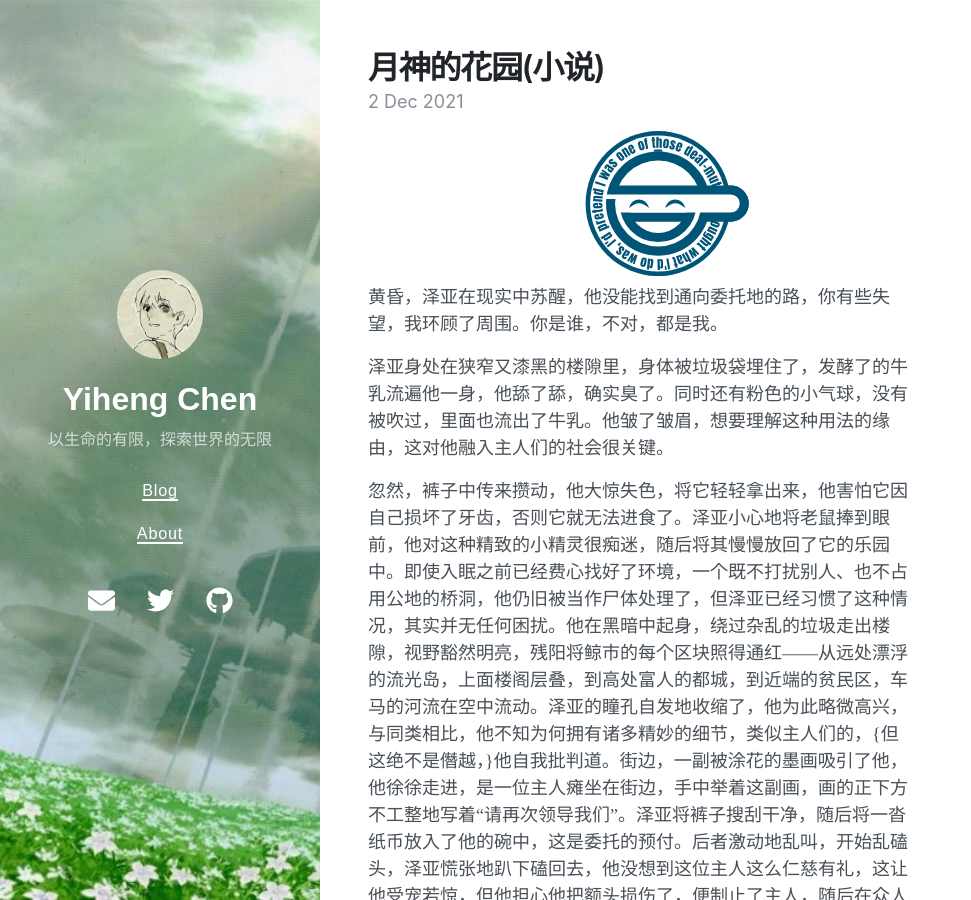
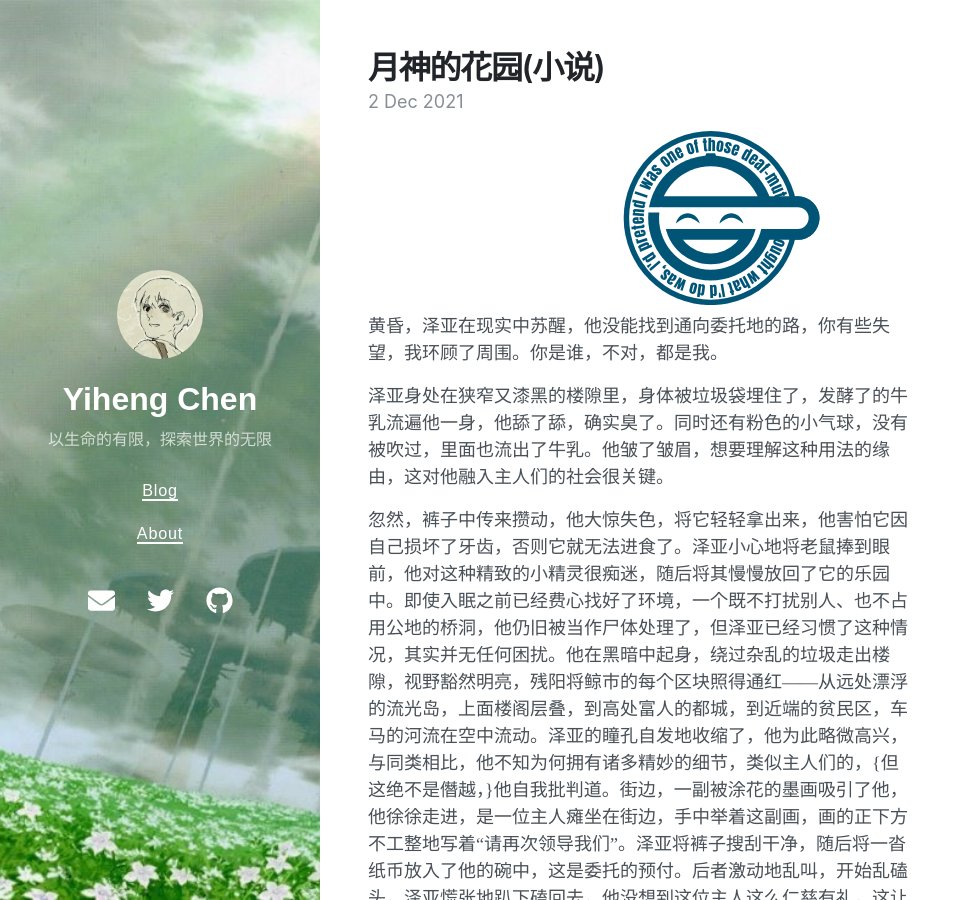
Before and after one commit to yihenc/yihenc.github.io, a Jekyll site: the page built from _posts/2021-12-03-moon-garden.md, in a window 1280 px wide and 900 px high. Shown: the whole window, without its empty margins (0-971 px from the left). Built offline with Jekyll 4.4.1, drawn with Linux system fonts in a browser that asks for light colours; nearby versions of some CDN libraries.

Commit message:
Update 2021-12-03-moon-garden.md

```diff
--- a/_posts/2021-12-03-moon-garden.md
+++ b/_posts/2021-12-03-moon-garden.md
@@ -7,7 +7,7 @@ tags:
 date: 2021-12-03 01:08:25 +0800
 ---
 
-<svg viewBox="-640 -160 1200 320" xmlns="http://www.w3.org/2000/svg" xmlns:xlink="http://www.w3.org/1999/xlink">
+<svg viewBox="-630 -160 1000 320" xmlns="http://www.w3.org/2000/svg" xmlns:xlink="http://www.w3.org/1999/xlink">
 <path id="f" d="m123,0a123,123 0,0 1-246,0a123,123 0,0 1 246,0"/>
 <g fill="#057">
  <circle r="160"/>
```
